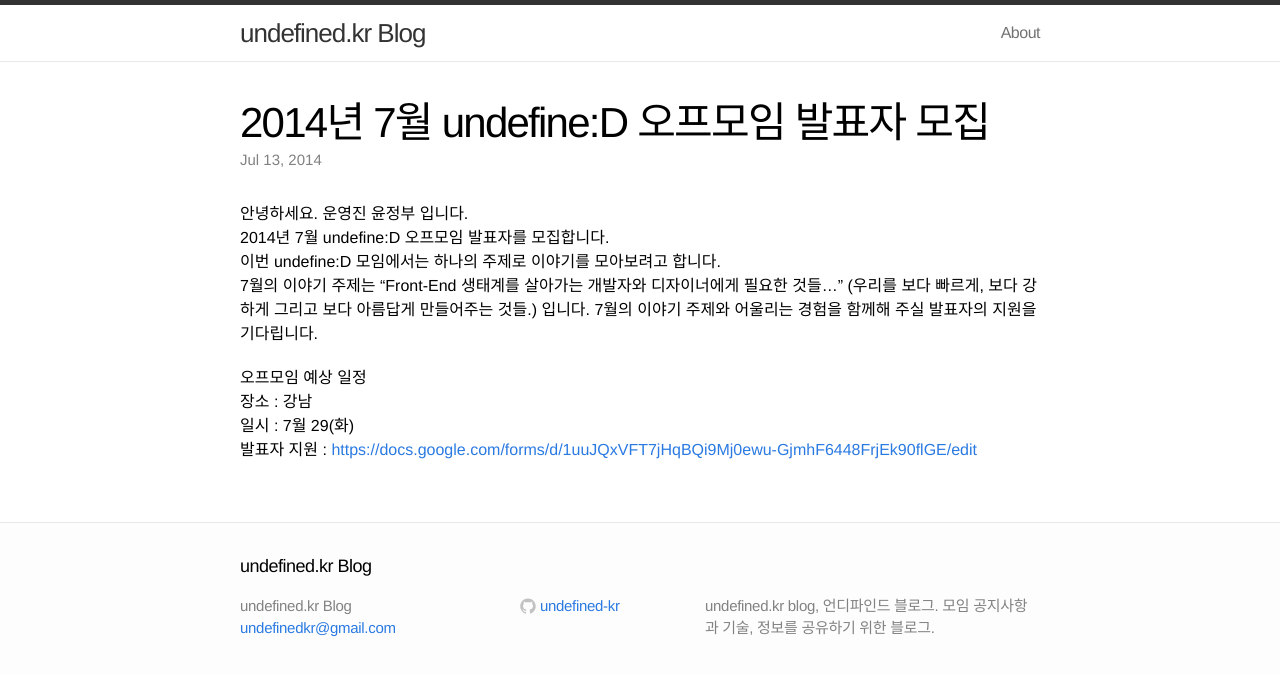
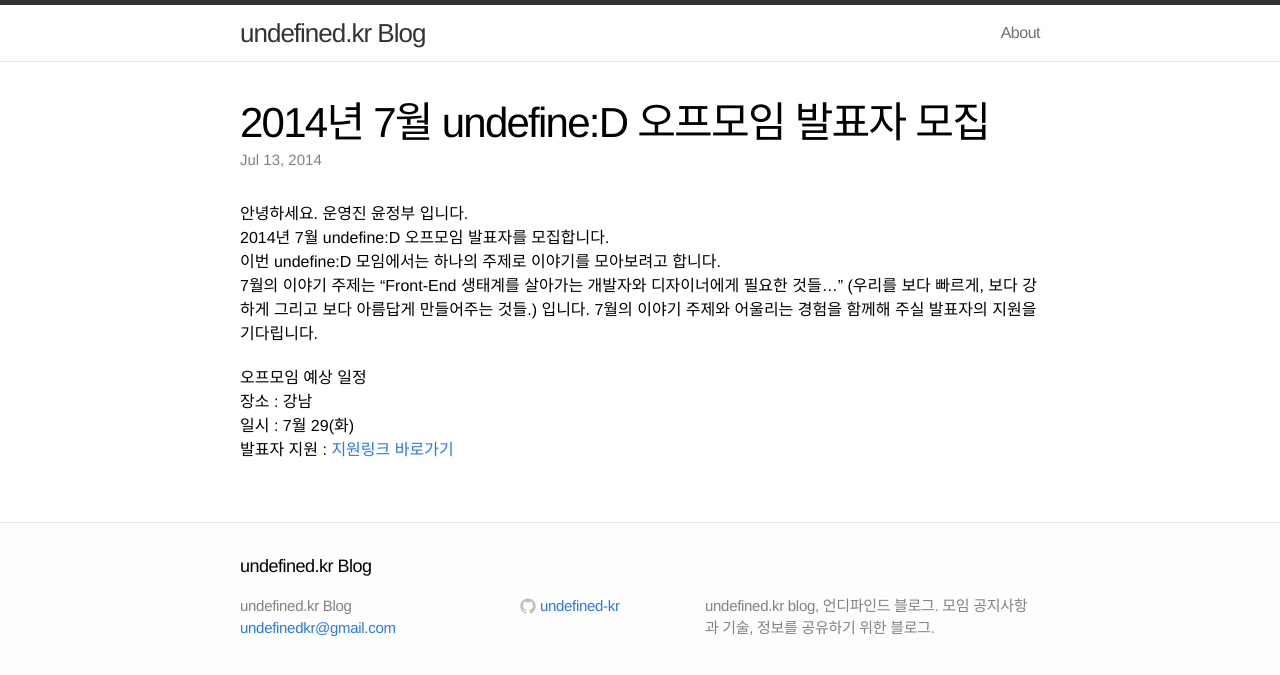
Before and after one commit to undefined-kr/undefined-kr.github.io, a Jekyll site: the page built from _posts/2014-07-13-speakers-wanted.markdown, in a window 1280 px wide. Shown: the top 675 px of the page. Built offline with Jekyll 4.4.1, drawn with Linux system fonts in a browser that asks for light colours; some web fonts are replaced.

Commit message:
link name  변경

```diff
--- a/_posts/2014-07-13-speakers-wanted.markdown
+++ b/_posts/2014-07-13-speakers-wanted.markdown
@@ -15,4 +15,4 @@ categories: offline speakers
 오프모임 예상 일정
 장소 : 강남
 일시 : 7월 29(화)
-발표자 지원 : [https://docs.google.com/forms/d/1uuJQxVFT7jHqBQi9Mj0ewu-GjmhF6448FrjEk90flGE/edit](https://docs.google.com/forms/d/1uuJQxVFT7jHqBQi9Mj0ewu-GjmhF6448FrjEk90flGE/edit)
+발표자 지원 : [지원링크 바로가기](https://docs.google.com/forms/d/1uuJQxVFT7jHqBQi9Mj0ewu-GjmhF6448FrjEk90flGE/edit)
```
